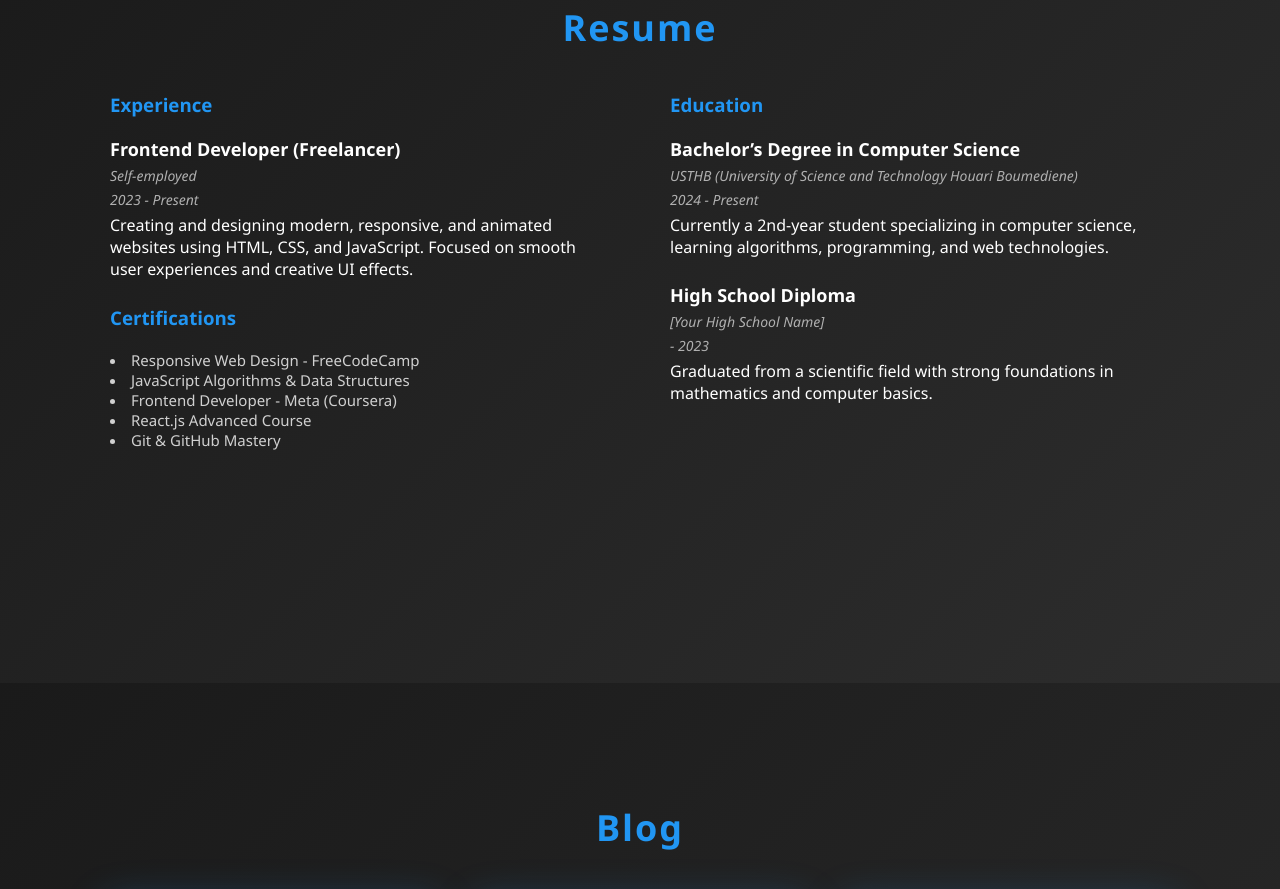
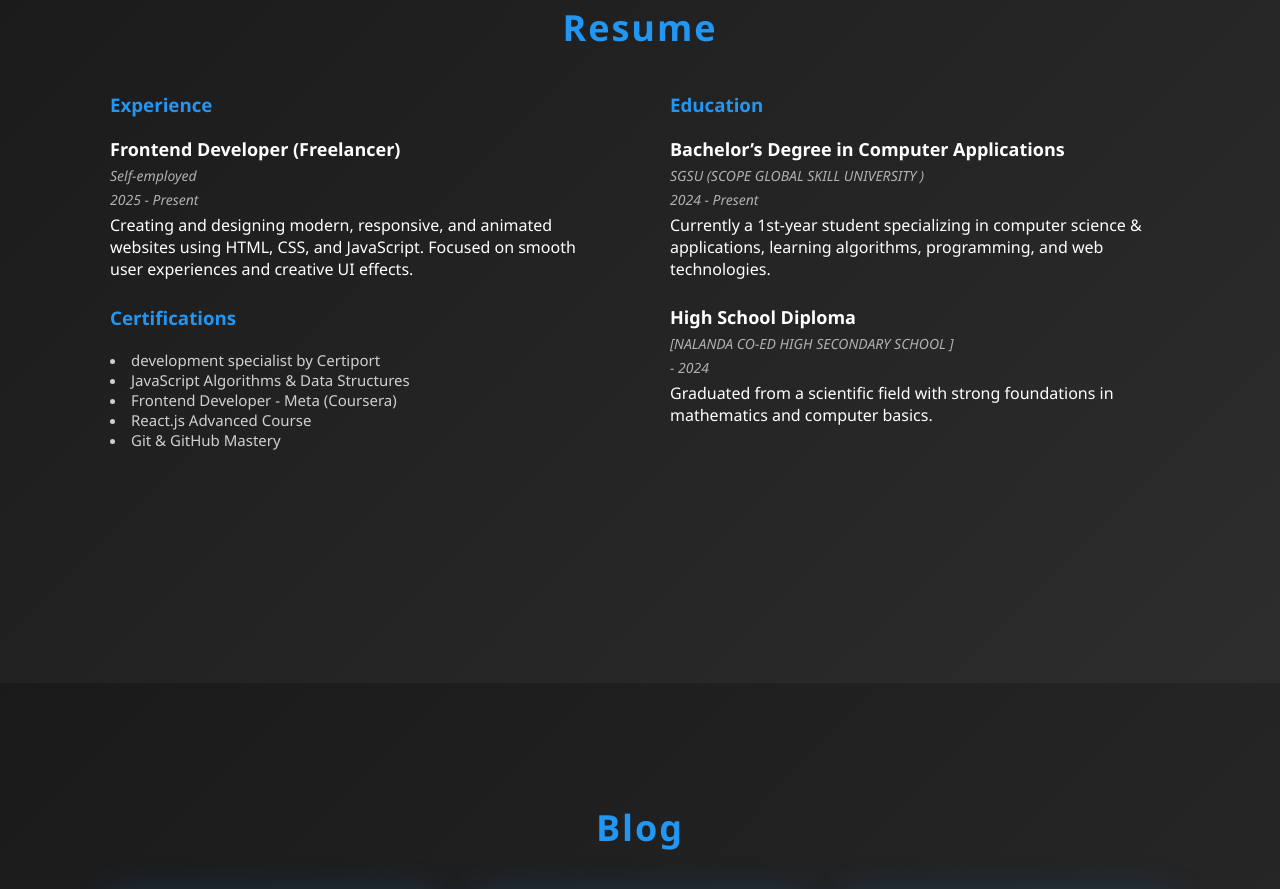
Before and after one commit to bharat-codie/Portfolio2-, a plain HTML site: page index.html in a window 1280 px wide. Shown: the part 2517-3406 px from the top of the page. Drawn offline with Linux system fonts and the light colour scheme; grey boxes are pictures that could not be loaded; files whose address does not match are found by name.

Commit message:
Update experience and education details in index.html

```diff
--- a/index.html
+++ b/index.html
@@ -151,12 +151,12 @@
                 <div class="experience-item">
                     <h4>Frontend Developer (Freelancer)</h4>
                     <p class="company">Self-employed</p>
-                    <p class="date">2023 - Present</p>
+                    <p class="date">2025 - Present</p>
                     <p>Creating and designing modern, responsive, and animated websites using HTML, CSS, and JavaScript. Focused on smooth user experiences and creative UI effects.</p>
                 </div>
                 <h3>Certifications</h3>
                 <ul class="certifications">
-                    <li>Responsive Web Design - FreeCodeCamp</li>
+                    <li>development specialist by Certiport</li>
                     <li>JavaScript Algorithms & Data Structures</li>
                     <li>Frontend Developer - Meta (Coursera)</li>
                     <li>React.js Advanced Course</li>
@@ -166,15 +166,15 @@
             <div class="resume-right">
                 <h3>Education</h3>
                 <div class="education-item">
-                    <h4>Bachelor’s Degree in Computer Science</h4>
-                    <p class="university">USTHB (University of Science and Technology Houari Boumediene)</p>
+                    <h4>Bachelor’s Degree in Computer Applications</h4>
+                    <p class="university">SGSU (SCOPE GLOBAL SKILL UNIVERSITY )</p>
                     <p class="date">2024 - Present</p>
-                    <p>Currently a 2nd-year student specializing in computer science, learning algorithms, programming, and web technologies.</p>
+                    <p>Currently a 1st-year student specializing in computer science & applications, learning algorithms, programming, and web technologies.</p>
                 </div>
                 <div class="education-item">
                     <h4>High School Diploma</h4>
-                    <p class="university">[Your High School Name]</p>
-                    <p class="date">- 2023</p>
+                    <p class="university">[NALANDA CO-ED HIGH SECONDARY SCHOOL ]</p>
+                    <p class="date">- 2024</p>
                     <p>Graduated from a scientific field with strong foundations in mathematics and computer basics.</p>
                 </div>
             </div>
```
